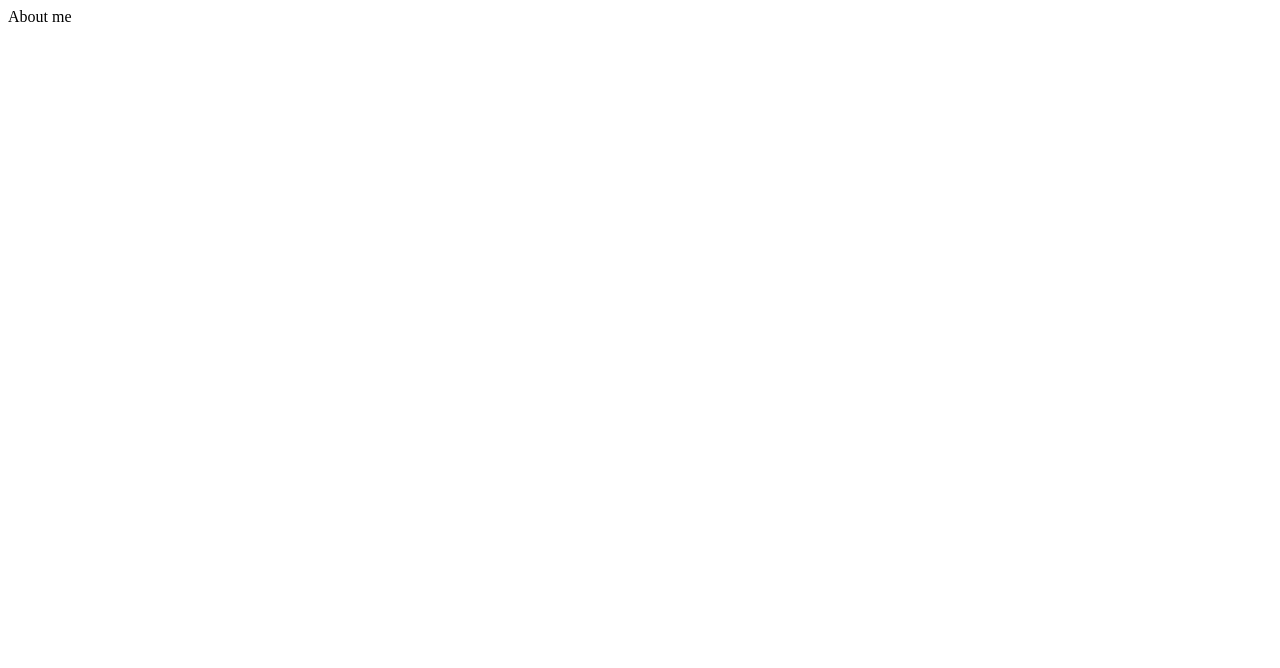
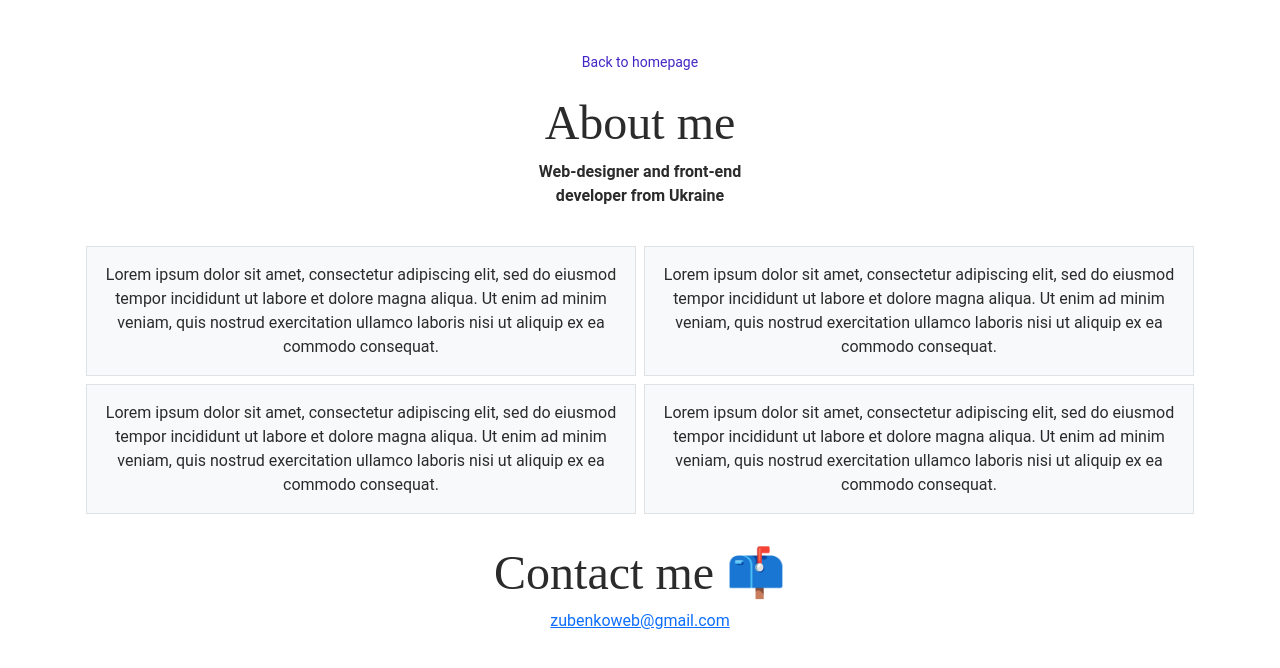
Before and after one commit to ZubenkoAnna/portfolio-site, a plain HTML site: page about.html in a window 1280 px wide. Drawn offline with nearby package versions, Linux system fonts and the light colour scheme.

Commit message:
Create HTML-page "about" + css

```diff
--- a/about.html
+++ b/about.html
@@ -5,8 +5,61 @@
     <meta http-equiv="X-UA-Compatible" content="IE=edge" />
     <meta name="viewport" content="width=device-width, initial-scale=1.0" />
     <title>About me</title>
+    <link
+      href="https://cdn.jsdelivr.net/npm/bootstrap@5.1.3/dist/css/bootstrap.min.css"
+      rel="stylesheet"
+      integrity="sha384-1BmE4kWBq78iYhFldvKuhfTAU6auU8tT94WrHftjDbrCEXSU1oBoqyl2QvZ6jIW3"
+      crossorigin="anonymous"
+    />
+    <link rel="preconnect" href="https://fonts.googleapis.com" />
+    <link rel="preconnect" href="https://fonts.gstatic.com" crossorigin />
+    <link rel="stylesheet" href="src/style.css" />
   </head>
   <body>
-    About me
+    <div class="container">
+      <a href="index.html" class="link-back">Back to homepage</a>
+      <h1 class="head-about">About me</h1>
+      <strong class="subtitle-about"
+        >Web-designer and front-end <br />
+        developer from Ukraine
+      </strong>
+      <div class="row g-2">
+        <div class="col-6">
+          <div class="p-3 border bg-light">
+            Lorem ipsum dolor sit amet, consectetur adipiscing elit, sed do
+            eiusmod tempor incididunt ut labore et dolore magna aliqua. Ut enim
+            ad minim veniam, quis nostrud exercitation ullamco laboris nisi ut
+            aliquip ex ea commodo consequat.
+          </div>
+        </div>
+        <div class="col-6">
+          <div class="p-3 border bg-light">
+            Lorem ipsum dolor sit amet, consectetur adipiscing elit, sed do
+            eiusmod tempor incididunt ut labore et dolore magna aliqua. Ut enim
+            ad minim veniam, quis nostrud exercitation ullamco laboris nisi ut
+            aliquip ex ea commodo consequat.
+          </div>
+        </div>
+        <div class="col-6">
+          <div class="p-3 border bg-light">
+            Lorem ipsum dolor sit amet, consectetur adipiscing elit, sed do
+            eiusmod tempor incididunt ut labore et dolore magna aliqua. Ut enim
+            ad minim veniam, quis nostrud exercitation ullamco laboris nisi ut
+            aliquip ex ea commodo consequat.
+          </div>
+        </div>
+        <div class="col-6">
+          <div class="p-3 border bg-light">
+            Lorem ipsum dolor sit amet, consectetur adipiscing elit, sed do
+            eiusmod tempor incididunt ut labore et dolore magna aliqua. Ut enim
+            ad minim veniam, quis nostrud exercitation ullamco laboris nisi ut
+            aliquip ex ea commodo consequat.
+          </div>
+        </div>
+      </div>
+
+      <h1 class="head-about" id="mail">Contact me 📫</h1>
+      <a href="mailto:zubenkoweb@gmail.com">zubenkoweb@gmail.com</a>
+    </div>
   </body>
 </html>
--- a/src/style.css
+++ b/src/style.css
@@ -56,3 +56,23 @@ p {
   cursor: pointer;
   border: 2px solid var(--secondary-color);
 }
+
+/*page about*/
+
+.link-back {
+  color: rgb(67, 38, 197);
+  text-decoration: none;
+  font-size: 14px;
+}
+.link-back:hover {
+  cursor: pointer;
+  text-decoration: underline;
+  color: rgb(47, 0, 255);
+}
+
+.head-about {
+  margin: 20px 0 8px 0;
+}
+.row.g-2 {
+  margin: 30px 0 30px 0;
+}
```
